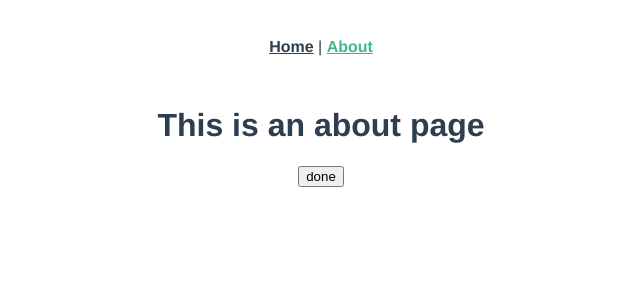
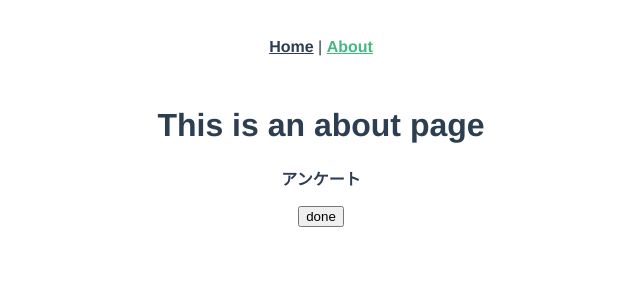
Before and after one commit to matsumana07384/form-validation-of-vue.js-sample-v2, a Vue app: page /about in a window 1280 px wide. Shown: the top 300 px of the page, without its empty margins (319-959 px from the left). Built offline with nearby package versions, Linux system fonts and the light colour scheme.

Commit message:
wip add component

```diff
--- /dev/null
+++ b/src/components/Questionnaire.vue
@@ -0,0 +1,19 @@
+<template>
+<div>
+  <p><b>{{ title }}</b></p>
+</div>
+<!-- ここから追加 -->
+
+<!-- ここまで追加 -->
+</template>
+
+<script>
+export default {
+  props: {
+      title : String
+  }
+}
+</script>
+
+<style scoped>
+</style>
--- a/src/views/About.vue
+++ b/src/views/About.vue
@@ -1,8 +1,20 @@
 <template>
   <div class="about">
     <h1>This is an about page</h1>
-       <router-link to="done">
-          <button type="button" name="done" value="done">done</button>
-       </router-link>
+    <Questionnaire title="アンケート"></Questionnaire>
+    <router-link to="done">
+      <button type="button" name="done" value="done">done</button>
+    </router-link>
   </div>
 </template>
+
+<script>
+import Questionnaire from '@/components/Questionnaire.vue'
+
+export default {
+  name: 'about',
+  components: {
+    Questionnaire
+  }
+}
+</script>
```
